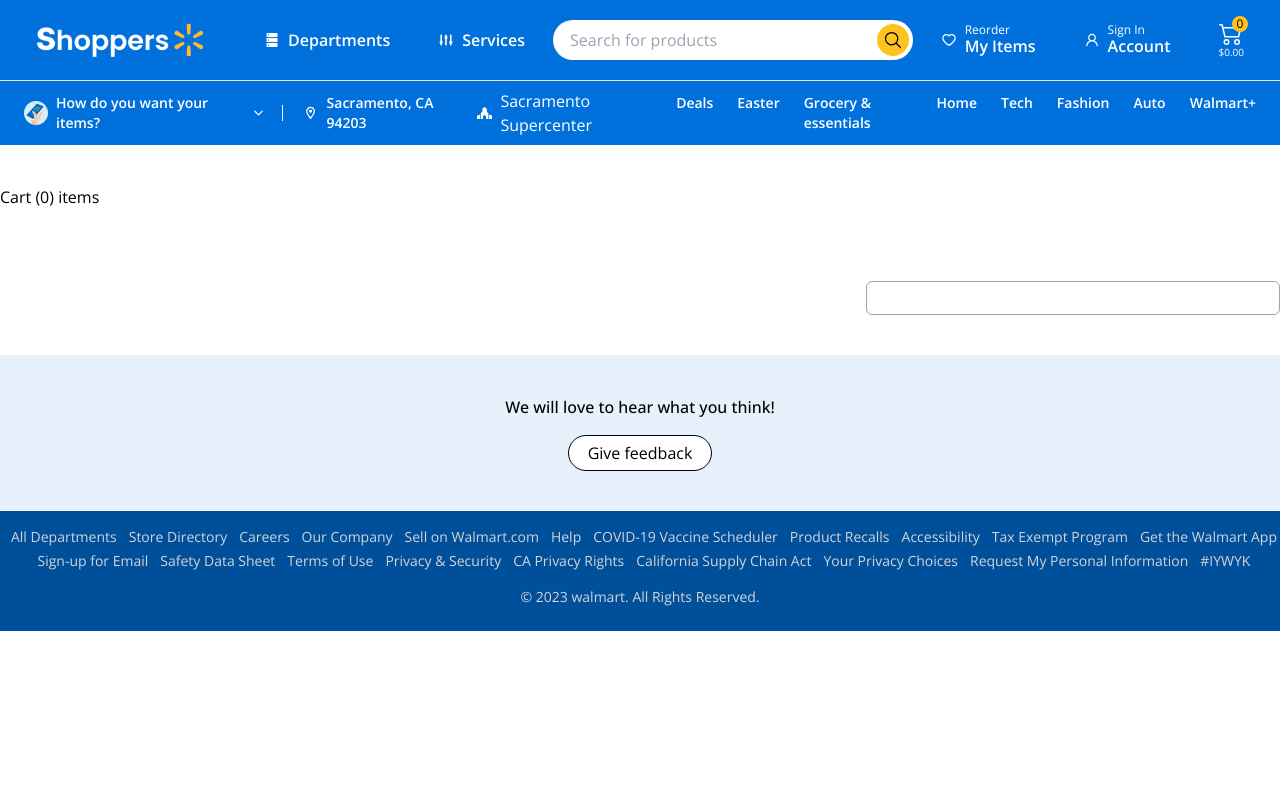
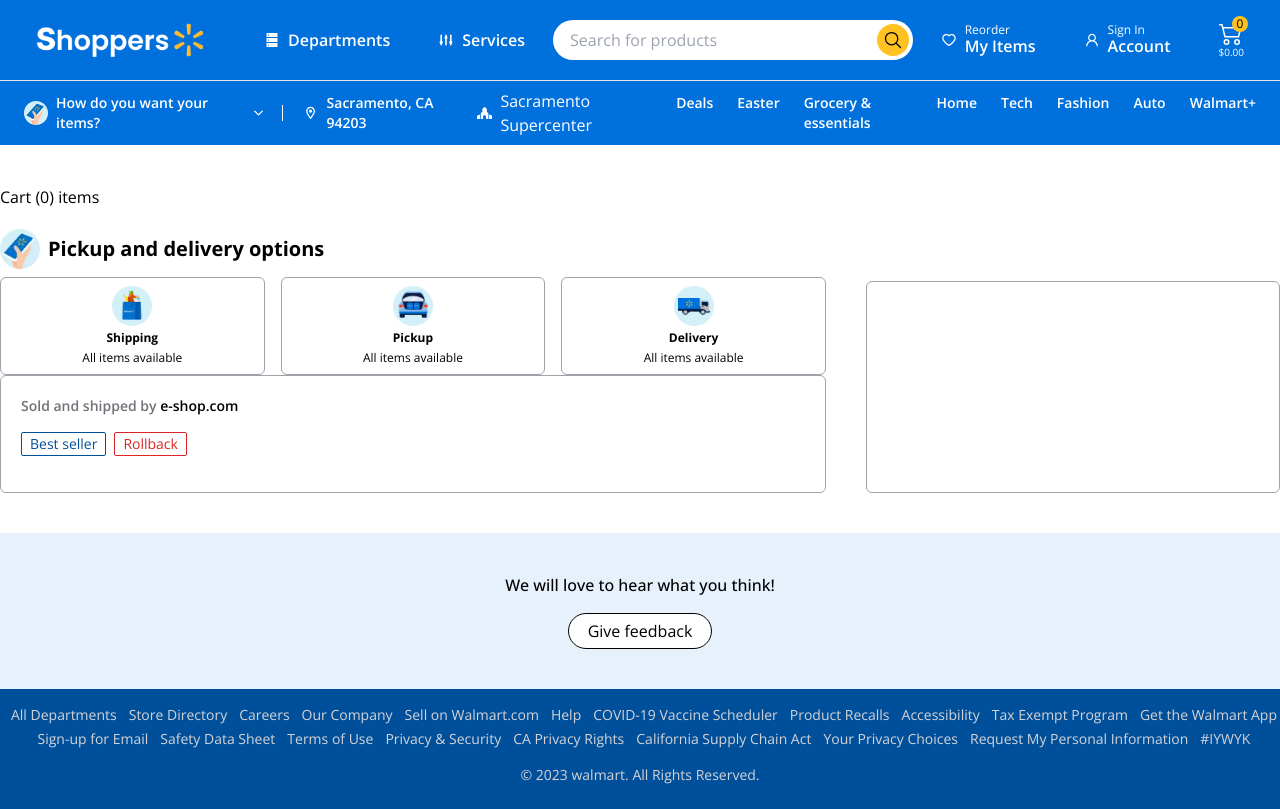
Before and after one commit to Shahriar-Turag/e-shop, a Next.js app: page /cart in a window 1280 px wide. Built offline with nearby package versions, Linux system fonts and the light colour scheme.

Commit message:
cart page

```diff
--- a/components/CartPage.tsx
+++ b/components/CartPage.tsx
@@ -1,21 +1,110 @@
-import React from 'react'
-import { useSelector } from 'react-redux'
+import React from 'react';
+import { useSelector, useDispatch } from 'react-redux';
+import {
+	emptyCart,
+	phoneImg,
+	ship1Img,
+	ship2Img,
+	ship3Img,
+	warningImg,
+} from '@/public/assets/images/images';
+import Image from 'next/image';
+import { StoreProduct } from '@/type';
 
 const CartPage = () => {
-
-  const productData = useSelector((state:any) => state.productData)
-
+	const productData = useSelector((state: any) => state.productData);
 
 	return (
 		<div className='w-full py-10'>
 			<div className='w-full flex gap-10'>
 				<div className='w-2/3 flex flex-col gap-5'>
-              <h1>Cart <span>({productData.length}) items</span></h1>
+					<h1>
+						Cart{' '}
+						<span className='text-light font-normal'>
+							({productData.length}) items
+						</span>
+					</h1>
+					{/* pickup details */}
+					<div>
+						<div className='text-xl font-bold flex items-center gap-2 mb-2'>
+							<Image
+								className='w-10'
+								src={phoneImg}
+								alt='phone image'
+							/>
+							<p>Pickup and delivery options</p>
+						</div>
+						<div className='w-full grid grid-cols-3 gap-4 text-xs'>
+							<div className='w-full border border-zinc-400 rounded-md flex flex-col items-center justify-center gap-1 p-2'>
+								<Image
+									className='w-10'
+									src={ship1Img}
+									alt='ship image'
+								/>
+								<p className='font-bold'>Shipping</p>
+								<p>All items available</p>
+							</div>
+							<div className='w-full border border-zinc-400 rounded-md flex flex-col items-center justify-center gap-1 p-2'>
+								<Image
+									className='w-10'
+									src={ship2Img}
+									alt='ship image'
+								/>
+								<p className='font-bold'>Pickup</p>
+								<p>All items available</p>
+							</div>
+							<div className='w-full border border-zinc-400 rounded-md flex flex-col items-center justify-center gap-1 p-2'>
+								<Image
+									className='w-10'
+									src={ship3Img}
+									alt='ship image'
+								/>
+								<p className='font-bold'>Delivery</p>
+								<p>All items available</p>
+							</div>
+						</div>
+						{/* Cart products */}
+						<div className='w-full p-5 border-[1px] border-zinc-400 rounded-md flex flex-col gap-4'>
+							<p className='font-semibold text-sm text-zinc-500'>
+								Sold and shipped by{' '}
+								<span className='text-black font-semibold'>
+									e-shop.com
+								</span>
+							</p>
+							<div className='flex gap-2'>
+								<button className='px-2 py-[1px] text-hoverBg text-sm border-[1px] border-hoverBg rounded-sm'>
+									Best seller
+								</button>
+								<button className='px-2 py-[1px] text-red-600 text-sm border-[1px] border-red-600 rounded-sm'>
+									Rollback
+								</button>
+							</div>
+							{/* Items */}
+							<div>
+								{productData.map((item: StoreProduct) => (
+									<div
+										key={item._id}
+										className='flex items-center justify-between gap-4 border-b-[1px] border-b-zinc-200 pb-4'
+									>
+										<div className='w-3/4 flex items-center gap-2'>
+											<Image
+												className='w-32'
+												width={500}
+												height={500}
+												src={item.image}
+												alt='productImg'
+											/>
+										</div>
+									</div>
+								))}
+							</div>
+						</div>
+					</div>
 				</div>
 				<div className='w-1/3 p-4 mt-24 h-[500ox] border-[1px] border-zinc-400 rounded-md flex flex-col justify-center gap-4'></div>
 			</div>
 		</div>
-  )
-}
+	);
+};
 
-export default CartPage
+export default CartPage;
```
Lines whose indentation alone changed are shown as unchanged.
